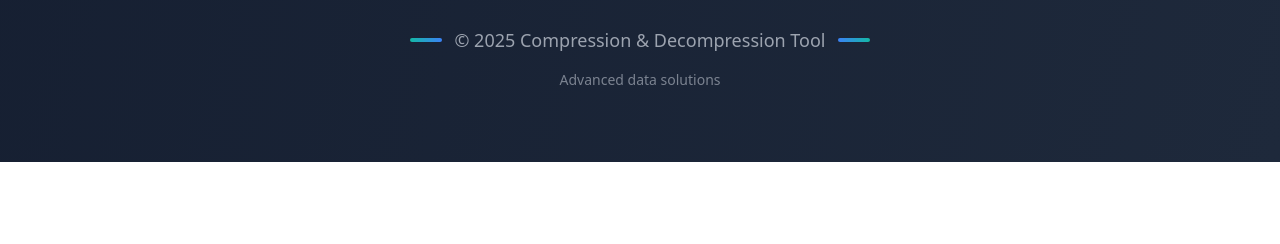
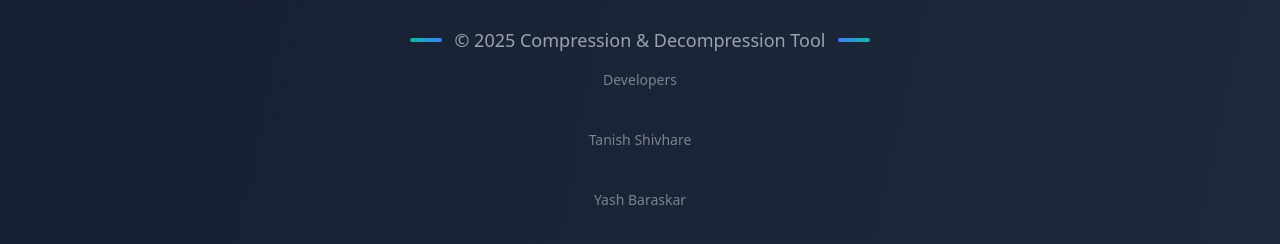
Before and after one commit to TANISHX1/web-result, a plain HTML site: page index.html in a window 1280 px wide. Shown: the part 5696-5940 px from the top of the page. Before the commit the page ends 5858 px from the top, so only its background shows below. Drawn offline with nearby package versions, Linux system fonts and the light colour scheme.

Commit message:
Update index.html

```diff
--- a/index.html
+++ b/index.html
@@ -375,7 +375,9 @@
           <p class="text-lg font-medium">© 2025 Compression & Decompression Tool</p>
           <div class="w-8 h-1 bg-gradient-to-r from-blue-500 to-primary-500 rounded-full"></div>
         </div>
-        <p class="text-sm opacity-75">Advanced data solutions</p>
+        <p class="text-sm opacity-75">Developers </p><br>
+        <p class="text-sm opacity-75">Tanish Shivhare </p><br>
+        <p class="text-sm opacity-75">Yash Baraskar </p><br>
       </div>
     </footer>
   </div>
```
